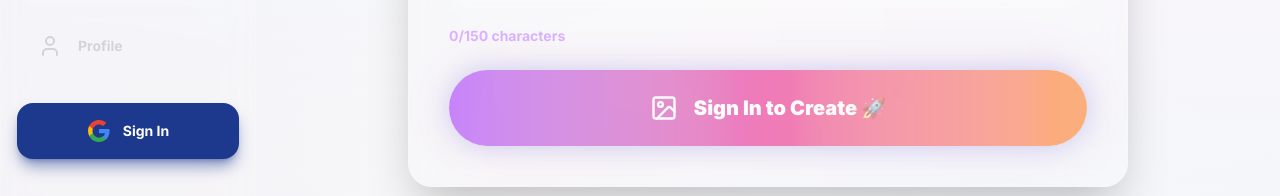
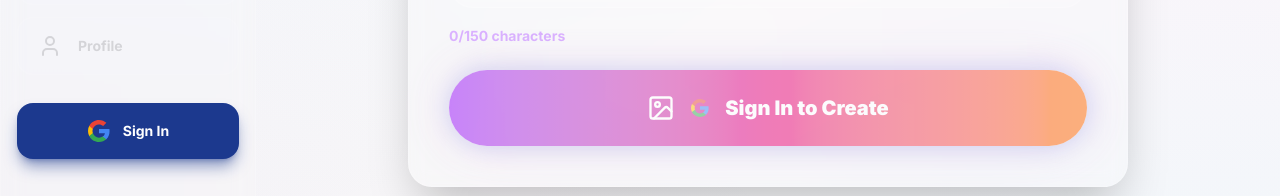
Before and after one commit to Veer2401/tale-hue, a Next.js app in the folder tales/: page / in a window 1280 px wide. Both pictures are taken after a click on the button "Create Your Vibe". Shown: the part 313-509 px from the top of the page. Built offline with nearby package versions, Linux system fonts and the light colour scheme; no server answers; the database is empty.

Commit message:
Add Google icon to sign-in buttons
Introduced a reusable GoogleIcon component and updated sign-in buttons in CreateStory and Feed components to visually indicate Google authentication. This improves user clarity and interface consistency for sign-in actions.

```diff
--- a/tales/src/components/CreateStory.tsx
+++ b/tales/src/components/CreateStory.tsx
@@ -5,6 +5,16 @@ import { useAuth } from '@/contexts/AuthContext';
 import { db } from '@/lib/firebase';
 import { collection, addDoc } from 'firebase/firestore';
 import { Sparkles, Image as ImageIcon, Loader2, RefreshCw, Send, CheckCircle, XCircle } from 'lucide-react';
+
+// Google Icon Component
+const GoogleIcon = () => (
+  <svg width="18" height="18" viewBox="0 0 18 18" fill="none" xmlns="http://www.w3.org/2000/svg">
+    <path d="M17.64 9.2c0-.637-.057-1.251-.164-1.84H9v3.481h4.844c-.209 1.125-.843 2.078-1.796 2.717v2.258h2.908c1.702-1.567 2.684-3.874 2.684-6.615z" fill="#4285F4"/>
+    <path d="M9.003 18c2.43 0 4.467-.806 5.956-2.18L12.05 13.56c-.806.54-1.837.86-3.047.86-2.344 0-4.328-1.584-5.036-3.711H.957v2.332C2.438 15.983 5.482 18 9.003 18z" fill="#34A853"/>
+    <path d="M3.964 10.71c-.18-.54-.282-1.117-.282-1.71s.102-1.17.282-1.71V4.958H.957C.347 6.173 0 7.548 0 9.001c0 1.452.348 2.827.957 4.041l3.007-2.332z" fill="#FBBC05"/>
+    <path d="M9.003 3.58c1.321 0 2.508.454 3.44 1.345l2.582-2.58C13.464.891 11.426 0 9.003 0 5.482 0 2.438 2.017.957 4.958L3.964 7.29c.708-2.127 2.692-3.71 5.039-3.71z" fill="#EA4335"/>
+  </svg>
+);
 
 export default function CreateStory() {
   const { user, profile, signInWithGoogle, error: authError } = useAuth();
@@ -259,7 +269,12 @@ export default function CreateStory() {
             ) : (
               <>
                 <ImageIcon size={28} />
-                {user ? 'Generate My Vibe' : 'Sign In to Create 🚀'}
+                {user ? 'Generate My Vibe' : (
+                  <>
+                    <GoogleIcon />
+                    Sign In to Create
+                  </>
+                )}
               </>
             )}
           </button>
--- a/tales/src/components/Feed.tsx
+++ b/tales/src/components/Feed.tsx
@@ -40,6 +40,16 @@ export default function Feed({ onNavigateToCreate }: FeedProps) {
   const [detailStory, setDetailStory] = useState<StoryWithProfile | null>(null);
   const [editingComment, setEditingComment] = useState<string | null>(null);
   const [editedCommentText, setEditedCommentText] = useState('');
+
+  // Google Icon Component
+  const GoogleIcon = () => (
+    <svg width="18" height="18" viewBox="0 0 18 18" fill="none" xmlns="http://www.w3.org/2000/svg">
+      <path d="M17.64 9.2c0-.637-.057-1.251-.164-1.84H9v3.481h4.844c-.209 1.125-.843 2.078-1.796 2.717v2.258h2.908c1.702-1.567 2.684-3.874 2.684-6.615z" fill="#4285F4"/>
+      <path d="M9.003 18c2.43 0 4.467-.806 5.956-2.18L12.05 13.56c-.806.54-1.837.86-3.047.86-2.344 0-4.328-1.584-5.036-3.711H.957v2.332C2.438 15.983 5.482 18 9.003 18z" fill="#34A853"/>
+      <path d="M3.964 10.71c-.18-.54-.282-1.117-.282-1.71s.102-1.17.282-1.71V4.958H.957C.347 6.173 0 7.548 0 9.001c0 1.452.348 2.827.957 4.041l3.007-2.332z" fill="#FBBC05"/>
+      <path d="M9.003 3.58c1.321 0 2.508.454 3.44 1.345l2.582-2.58C13.464.891 11.426 0 9.003 0 5.482 0 2.438 2.017.957 4.958L3.964 7.29c.708-2.127 2.692-3.71 5.039-3.71z" fill="#EA4335"/>
+    </svg>
+  );
 
   useEffect(() => {
     const q = query(collection(db, 'posts'), orderBy('createdAt', 'desc'));
@@ -686,7 +696,10 @@ export default function Feed({ onNavigateToCreate }: FeedProps) {
                       Signing in...
                     </>
                   ) : (
-                    'Sign In with Google 🚀'
+                    <>
+                      <GoogleIcon />
+                      Sign In with Google
+                    </>
                   )}
                 </button>
                 <button
```
